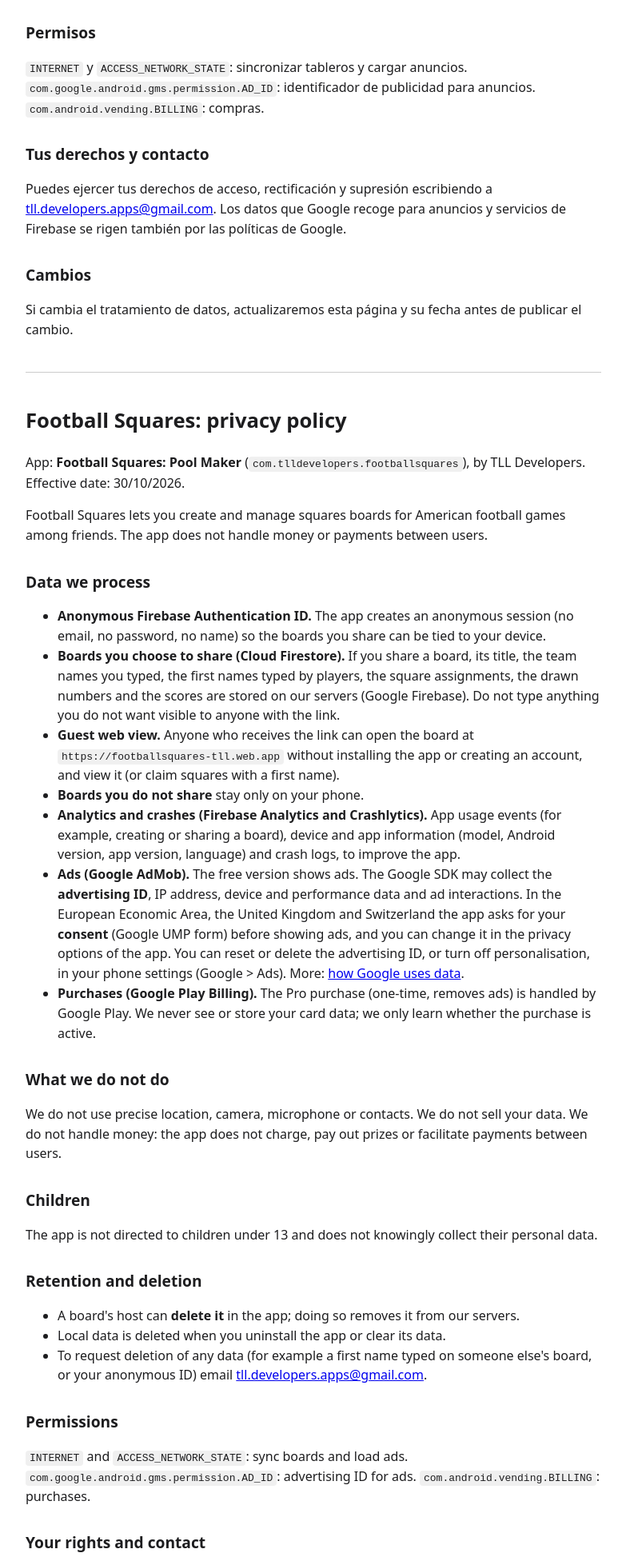
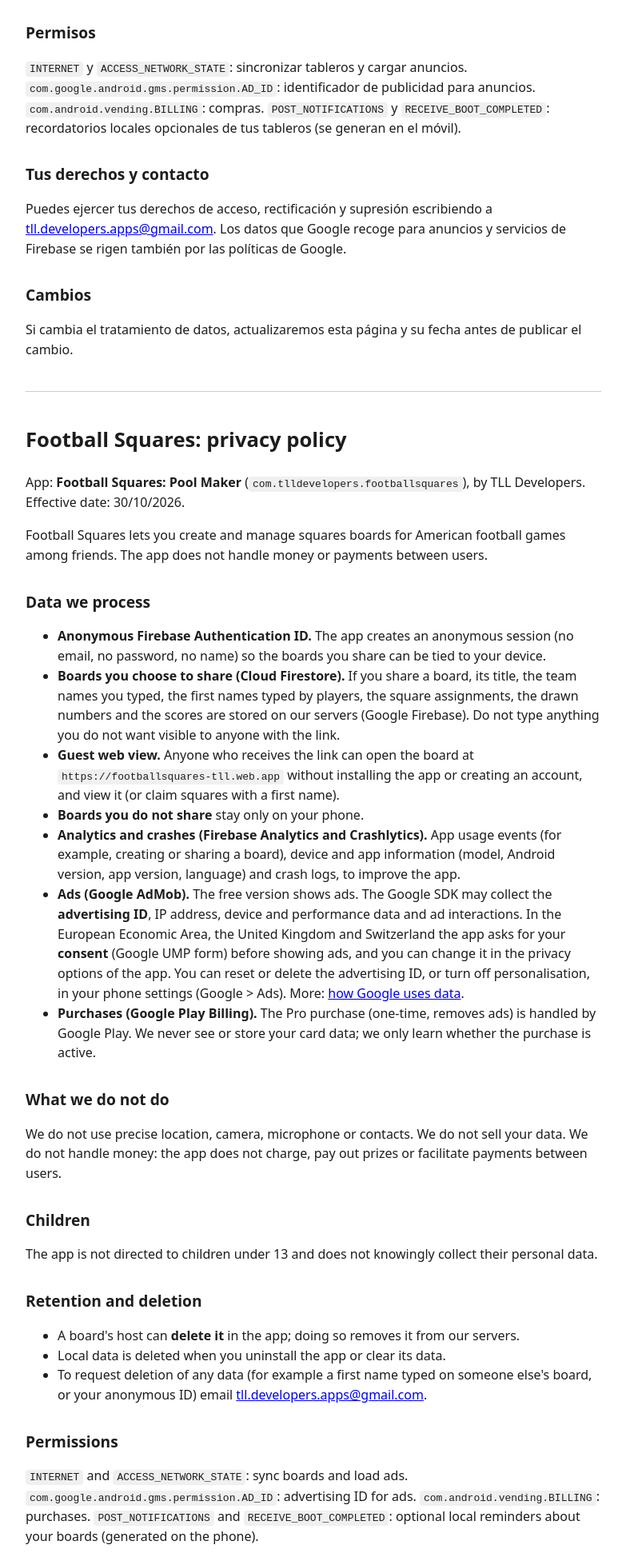
Before and after one commit to TLLDevelopers/PRIVACY_POLICIES, a plain HTML site: page footballsquares/privacy/index.html in a window 1280 px wide. Shown: the part 1400-3347 px from the top of the page at 80% size, without its empty margins (248-1031 px from the left). Drawn offline with Linux system fonts and the light colour scheme.

Commit message:
Football Squares: permisos de notificaciones locales en la politica

```diff
--- a/footballsquares/privacy/index.html
+++ b/footballsquares/privacy/index.html
@@ -40,7 +40,7 @@ nav a{margin-right:1em}
 <li>Para pedir el borrado de cualquier dato (por ejemplo, un nombre de pila escrito en un tablero ajeno o tu identificador anónimo) escribe a <a href="mailto:tll.developers.apps@gmail.com?subject=Football%20Squares%20privacidad">tll.developers.apps@gmail.com</a>.</li>
 </ul>
 <h2>Permisos</h2>
-<p><code>INTERNET</code> y <code>ACCESS_NETWORK_STATE</code>: sincronizar tableros y cargar anuncios. <code>com.google.android.gms.permission.AD_ID</code>: identificador de publicidad para anuncios. <code>com.android.vending.BILLING</code>: compras.</p>
+<p><code>INTERNET</code> y <code>ACCESS_NETWORK_STATE</code>: sincronizar tableros y cargar anuncios. <code>com.google.android.gms.permission.AD_ID</code>: identificador de publicidad para anuncios. <code>com.android.vending.BILLING</code>: compras. <code>POST_NOTIFICATIONS</code> y <code>RECEIVE_BOOT_COMPLETED</code>: recordatorios locales opcionales de tus tableros (se generan en el móvil).</p>
 <h2>Tus derechos y contacto</h2>
 <p>Puedes ejercer tus derechos de acceso, rectificación y supresión escribiendo a <a href="mailto:tll.developers.apps@gmail.com?subject=Football%20Squares%20privacidad">tll.developers.apps@gmail.com</a>. Los datos que Google recoge para anuncios y servicios de Firebase se rigen también por las políticas de Google.</p>
 <h2>Cambios</h2>
@@ -74,7 +74,7 @@ nav a{margin-right:1em}
 <li>To request deletion of any data (for example a first name typed on someone else's board, or your anonymous ID) email <a href="mailto:tll.developers.apps@gmail.com?subject=Football%20Squares%20privacy">tll.developers.apps@gmail.com</a>.</li>
 </ul>
 <h2>Permissions</h2>
-<p><code>INTERNET</code> and <code>ACCESS_NETWORK_STATE</code>: sync boards and load ads. <code>com.google.android.gms.permission.AD_ID</code>: advertising ID for ads. <code>com.android.vending.BILLING</code>: purchases.</p>
+<p><code>INTERNET</code> and <code>ACCESS_NETWORK_STATE</code>: sync boards and load ads. <code>com.google.android.gms.permission.AD_ID</code>: advertising ID for ads. <code>com.android.vending.BILLING</code>: purchases. <code>POST_NOTIFICATIONS</code> and <code>RECEIVE_BOOT_COMPLETED</code>: optional local reminders about your boards (generated on the phone).</p>
 <h2>Your rights and contact</h2>
 <p>You can exercise your rights of access, rectification and erasure by emailing <a href="mailto:tll.developers.apps@gmail.com?subject=Football%20Squares%20privacy">tll.developers.apps@gmail.com</a>. Data Google collects for ads and Firebase services is also governed by Google's policies.</p>
 <h2>Changes</h2>
```
